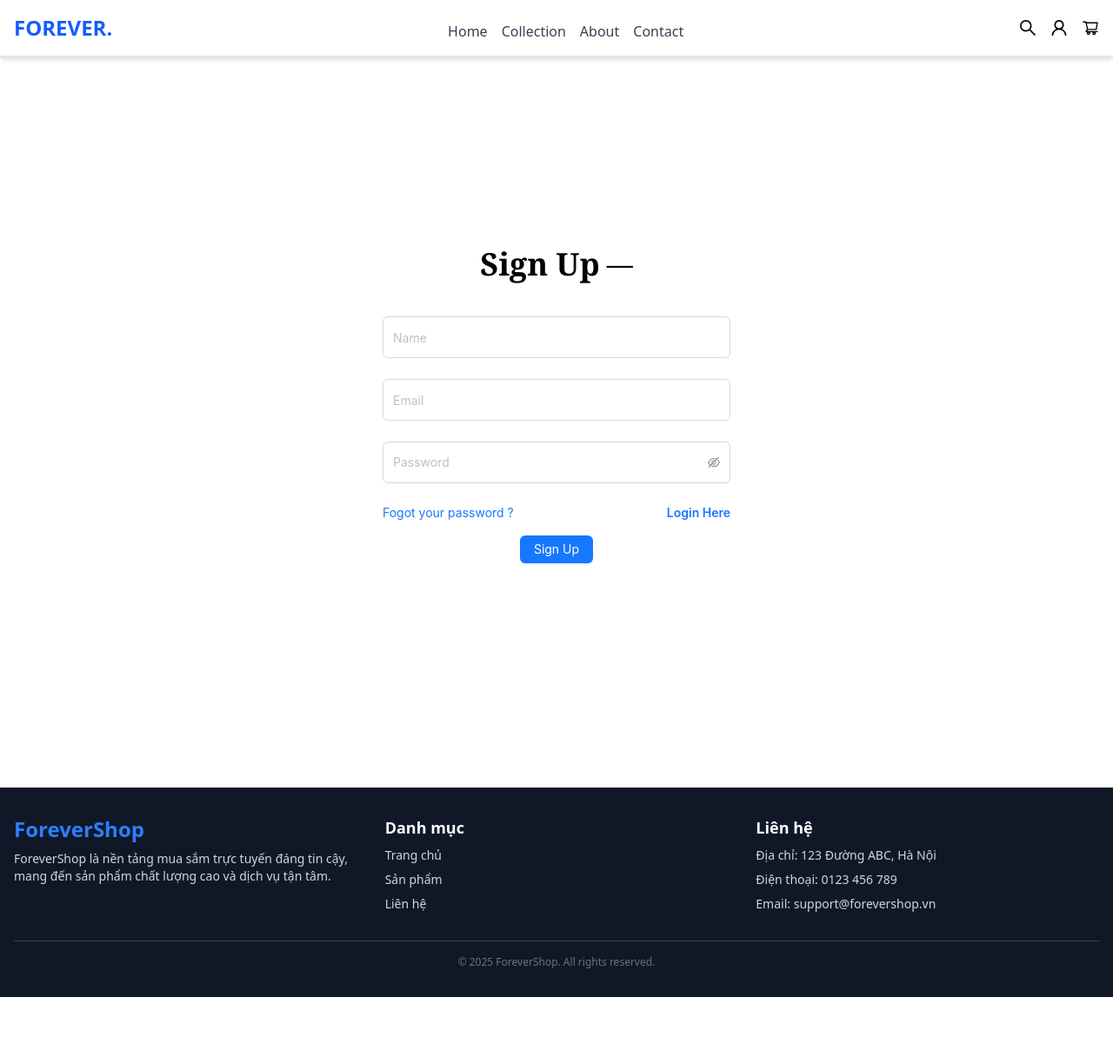
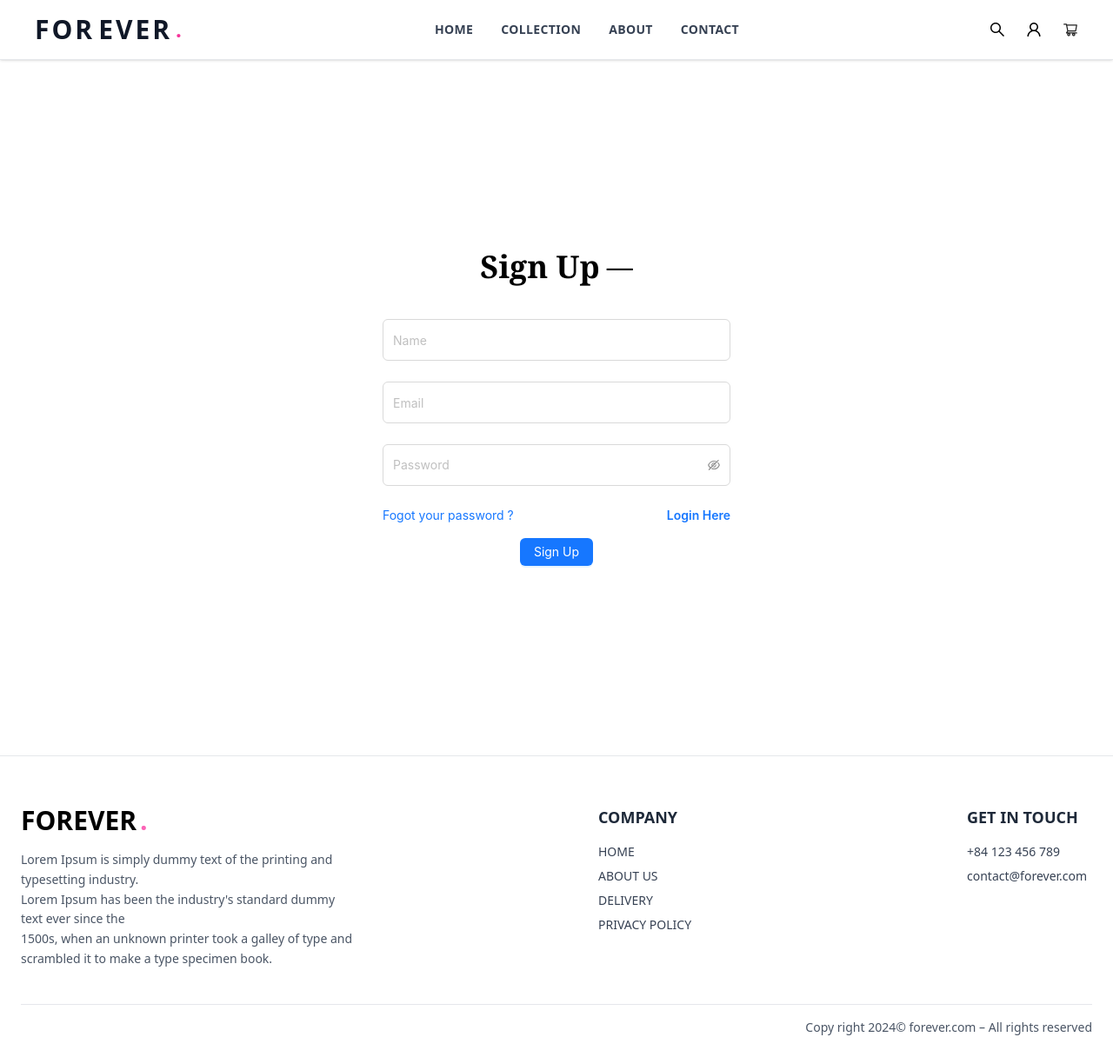
Before and after one commit to vanh1604/FE-base, a React (Vite) app: page /signup in a window 1280 px wide. Shown: the whole page at 87% size. Before the commit the page ends 1147 px from the top, so only its background shows below. Built offline with nearby package versions, Linux system fonts and the light colour scheme; the HTML template or start-up script is replaced by a standard one.

Commit message:
fetch: change some layout but i want you review for  me  layout collection !

```diff
--- a/package.json
+++ b/package.json
@@ -10,6 +10,7 @@
     "preview": "vite preview"
   },
   "dependencies": {
+    "@heroicons/react": "^2.2.0",
     "@tailwindcss/vite": "^4.1.11",
     "antd": "^5.26.6",
     "axios": "^1.10.0",
--- a/src/components/ProductItem.jsx
+++ b/src/components/ProductItem.jsx
@@ -1,4 +1,4 @@
-import { Image } from "antd";
+import { Button, Image } from "antd";
 import React from "react";
 const ProductItem = ({ item }) => {
     if (!item) return null;
@@ -28,12 +28,12 @@ const ProductItem = ({ item }) => {
                 {item.title}
             </h3>
             <p className="text-gray-600">${item.price}</p>
-            <button
+            <Button
                 className="w-full bg-black text-white py-1 rounded mt-2 hover:bg-gray-800 transition-colors"
                 style={{ marginTop: "auto" }}
             >
                 Add to cart
-            </button>
+            </Button>
         </div>
     );
 };
--- a/src/components/layout/Footer.jsx
+++ b/src/components/layout/Footer.jsx
@@ -2,49 +2,43 @@ import React from "react";
 
 const Footer = () => {
   return (
-    <footer className="bg-gray-900 text-white py-8 px-4 mt-10">
-      <div className="max-w-7xl mx-auto grid grid-cols-1 md:grid-cols-3 gap-8">
+    <footer className="bg-white text-gray-800 px-6 pt-14 pb-6 border-t border-gray-200">
+      <div className="max-w-7xl mx-auto grid grid-cols-1 md:grid-cols-3 gap-10">
+        {/* Cột logo + mô tả */}
         <div>
-          <h2 className="text-2xl font-bold text-blue-500">ForeverShop</h2>
-          <p className="mt-2 text-sm text-gray-300">
-            ForeverShop là nền tảng mua sắm trực tuyến đáng tin cậy, mang đến
-            sản phẩm chất lượng cao và dịch vụ tận tâm.
+          <h1 className="text-3xl font-bold text-black">
+            FOREVER
+            <span className="text-pink-400 ml-1">.</span>
+          </h1>
+          <p className="mt-4 text-sm leading-relaxed text-gray-600">
+            Lorem Ipsum is simply dummy text of the printing and typesetting industry.<br />
+            Lorem Ipsum has been the industry's standard dummy text ever since the <br />
+            1500s, when an unknown printer took a galley of type and scrambled it to make a type specimen book.
           </p>
         </div>
 
-        <div>
-          <h3 className="text-lg font-semibold mb-2">Danh mục</h3>
-          <ul className="space-y-2 text-sm text-gray-300">
-            <li>
-              <a href="/" className="hover:text-blue-400">
-                Trang chủ
-              </a>
-            </li>
-            <li>
-              <a href="/products" className="hover:text-blue-400">
-                Sản phẩm
-              </a>
-            </li>
-            <li>
-              <a href="/contact" className="hover:text-blue-400">
-                Liên hệ
-              </a>
-            </li>
+
+        <div className="space-y-4 gap-4 ml-60">
+          <h3 className="text-lg font-bold mb-4">COMPANY</h3>
+          <ul className="space-y-2 text-sm text-gray-700">
+            <li><a href="/" className="hover:underline">HOME</a></li>
+            <li><a href="/about" className="hover:underline">ABOUT US</a></li>
+            <li><a href="/delivery" className="hover:underline">DELIVERY</a></li>
+            <li><a href="/privacy" className="hover:underline">PRIVACY POLICY</a></li>
           </ul>
         </div>
 
-        <div>
-          <h3 className="text-lg font-semibold mb-2">Liên hệ</h3>
-          <ul className="space-y-2 text-sm text-gray-300">
-            <li>Địa chỉ: 123 Đường ABC, Hà Nội</li>
-            <li>Điện thoại: 0123 456 789</li>
-            <li>Email: support@forevershop.vn</li>
+        <div className="space-y-5 ml-60">
+          <h3 className="text-lg font-bold mb-4">GET IN TOUCH</h3>
+          <ul className="space-y-2 text-sm text-gray-700">
+            <li>+84 123 456 789</li>
+            <li>contact@forever.com</li>
           </ul>
         </div>
       </div>
 
-      <div className="mt-8 text-center text-xs text-gray-500 border-t border-gray-700 pt-4">
-        © 2025 ForeverShop. All rights reserved.
+      <div className="mt-10 border-t border-gray-200 pt-4 text-right text-sm text-gray-600 max-w-7xl mx-auto">
+        Copy right 2024© forever.com – All rights reserved
       </div>
     </footer>
   );
--- a/src/components/layout/Header.jsx
+++ b/src/components/layout/Header.jsx
@@ -1,88 +1,89 @@
-import { Link, useNavigate } from "react-router-dom";
+import { Link, useLocation, useNavigate } from "react-router-dom";
 import {
-  UserOutlined,
   ShoppingCartOutlined,
   SearchOutlined,
+  UserOutlined,
 } from "@ant-design/icons";
-import { Dropdown, message } from "antd";
+import { Badge, Dropdown, message } from "antd";
+
 export default function Header() {
   const navigate = useNavigate();
+  const location = useLocation();
 
-  const handleButtonClick = e => {
-    message.info('Click on left button.');
-
-  };
-  const handleMenuClick = e => {
-    localStorage.removeItem('user');
-    if (e.key === '3') {
-      navigate('/login');
+  const handleMenuClick = (e) => {
+    if (e.key === "3") {
+      localStorage.removeItem("user");
+      navigate("/login");
+      message.success("Đăng xuất thành công");
     }
   };
 
   const items = [
     {
-      label: 'Thông tin cá nhân',
-      key: '1',
+      label: "Thông tin cá nhân",
+      key: "1",
       icon: <UserOutlined />,
     },
     {
-      label: 'Đơn hàng của tôi',
-      key: '2',
+      label: "Đơn hàng của tôi",
+      key: "2",
       icon: <UserOutlined />,
     },
     {
-      label: 'Đăng xuất',
-      key: '3',
+      label: "Đăng xuất",
+      key: "3",
       icon: <UserOutlined />,
       danger: true,
-      Link: '/login',
     },
-  ]
+  ];
+
+  const navItems = [
+    { label: "HOME", path: "/" },
+    { label: "COLLECTION", path: "/collection" },
+    { label: "ABOUT", path: "/about" },
+    { label: "CONTACT", path: "/contact" },
+  ];
+
   return (
-    <header className="bg-white text-black flex border-b-2 border-gray-200 p-4 sticky top-0 shadow-md z-50 justify-between items-center">
-      <div className="text-2xl font-bold text-blue-600">
-        <Link to="/">FOREVER.</Link>
+    <header className="bg-white text-black px-10 py-4 shadow-sm border-b border-gray-200 flex justify-between items-center sticky top-0 z-50">
+      {/* Logo */}
+      <div className="text-3xl font-extrabold tracking-widest text-gray-900">
+        <Link to="/" className="flex items-center gap-1">
+          FOR<span className="text-gray-900">EVER</span>
+          <span className="text-pink-500 text-2xl">.</span>
+        </Link>
       </div>
 
-      <nav className="mt-2">
-        <ul className="flex space-x-4">
-          <li>
-            <Link to="/" className="text-gray-700 hover:text-blue-600">
-              Home
-            </Link>
-          </li>
-          <li>
-            <Link
-              to="/collection"
-              className="text-gray-700 hover:text-blue-600"
-            >
-              Collection
-            </Link>
-          </li>
-          <li>
-            <Link to="/about" className="text-gray-700 hover:text-blue-600">
-              About
-            </Link>
-          </li>
-          <li>
-            <Link to="/contact" className="text-gray-700 hover:text-blue-600">
-              Contact
-            </Link>
-          </li>
+      {/* Navigation menu */}
+      <nav>
+        <ul className="flex space-x-8 text-sm font-semibold tracking-wide">
+          {navItems.map((item) => (
+            <li key={item.path} className="relative">
+              <Link
+                to={item.path}
+                className={`${location.pathname === item.path
+                    ? "text-gray-900 underline underline-offset-4"
+                    : "text-gray-700 hover:text-gray-900 hover:underline underline-offset-4"
+                  }`}
+              >
+                {item.label}
+              </Link>
+            </li>
+          ))}
         </ul>
-
       </nav>
 
-      <div className="flex items-center space-x-4">
-        <SearchOutlined className="text-xl text-gray-700 cursor-pointer hover:text-blue-600" />
-        <Dropdown menu={{ items, onClick: handleMenuClick }} trigger={['click']}>
-          <UserOutlined
-            className="text-xl text-gray-700 cursor-pointer hover:text-blue-600"
-            onClick={handleButtonClick}
-          />
+      {/* Icons */}
+      <div className="flex items-center space-x-6">
+        <SearchOutlined className="text-lg text-gray-700 hover:text-black cursor-pointer" />
+
+        <Dropdown menu={{ items, onClick: handleMenuClick }} trigger={["click"]}>
+          <UserOutlined className="text-lg text-gray-700 hover:text-black cursor-pointer" />
         </Dropdown>
 
-        <ShoppingCartOutlined className="text-xl text-gray-700 cursor-pointer hover:text-blue-600" />
+        <Badge count={0} size="small" offset={[-2, 5]}>
+          <ShoppingCartOutlined className="text-lg text-gray-700 hover:text-black cursor-pointer" />
+        </Badge>
       </div>
     </header>
   );
--- a/src/pages/Collection.jsx
+++ b/src/pages/Collection.jsx
@@ -2,16 +2,17 @@ import React, { useState, useEffect, useMemo } from "react";
 import ProductItem from "../components/ProductItem";
 import axios from "axios";
 import { Checkbox, Input } from "antd";
+
 const Collection = () => {
-  const [searchTerm, setSearchTerm] = useState("");
   const [products, setProducts] = useState([]);
   const [selectedCategories, setSelectedCategories] = useState([]);
 
   useEffect(() => {
     const fetchProducts = async () => {
       try {
-        const response = await axios.get("https://687ecf16efe65e520087a4c2.mockapi.io/product")
-        console.log("Fetched data:", response.data);
+        const response = await axios.get(
+          "https://687ecf16efe65e520087a4c2.mockapi.io/product"
+        );
         setProducts(response.data);
       } catch (error) {
         console.error("Error fetching products:", error);
@@ -19,7 +20,6 @@ const Collection = () => {
     };
     fetchProducts();
   }, []);
-
 
   const handleCategoryChange = ({ value, checked }) => {
     if (checked) {
@@ -33,44 +33,50 @@ const Collection = () => {
 
   const filteredProducts = useMemo(() => {
     return products.filter((item) => {
-      const matchSearch =
-        typeof item.title === "string" &&
-        item.title.toLowerCase().includes(searchTerm.toLowerCase());
+      const matchCategory =
+        selectedCategories.length === 0 ||
+        selectedCategories.includes(item.category);
 
-      const matchCategory =
-        selectedCategories.length === 0 || selectedCategories.includes(item.category);
+      return matchCategory;
+    });
+  }, [products, selectedCategories]);
 
-      return matchSearch && matchCategory;
-    });
-  }, [products, searchTerm, selectedCategories]);
   return (
     <div className="px-6 py-8">
-      <div className="flex flex-col items-center justify-center my-8">
-        <h2 className="text-4xl font-serif font-bold text-center mb-10 flex items-center justify-center gap-2">
-          <span>COLLECTION</span>
-          <span className="text-3xl">—</span>
+
+      <div className="flex flex-col md:flex-row items-center justify-between my-8">
+        <h2 className="text-3xl md:text-4xl font-light text-gray-600 mb-4 md:mb-0">
+          ALL
+          <span className="font-bold text-gray-800 ml-2">COLLECTIONS</span>
+          <span className="inline-block w-16 h-[2px] bg-gray-700 ml-3 align-middle"></span>
         </h2>
-        <div className="text-center mb-4">
-          <Input
-            type="text"
-            placeholder="Search products..."
-            value={searchTerm}
-            onChange={(e) => setSearchTerm(e.target.value)}
-            className="border border-gray-300 rounded-lg px-4 py-2 mb-8 w-full max-w-md mx-auto"
-          />
-        </div>
+
+        {/* Sort Dropdown */}
+        <select className="border px-3 py-1 rounded text-sm">
+          <option value="relevance">Sort by: Relevance</option>
+          <option value="priceLow">Price: Low to High</option>
+          <option value="priceHigh">Price: High to Low</option>
+        </select>
       </div>
+
+
       <div className="flex flex-col md:flex-row gap-8">
-        {/* FILTER COLUMN */}
-        <aside className="md:w-1/4 w-full border rounded-lg p-5 shadow-md bg-white sticky top-20 h-fit">
+
+        <aside className="md:w-1/4 w-full border rounded-lg p-5 shadow-sm bg-white sticky top-20 h-fit">
+
           <div className="mb-6">
-            <h2 className="font-semibold text-lg mb-3">Categories</h2>
+            <h2 className="font-semibold text-lg mb-3">CATEGORIES</h2>
             <div className="space-y-2">
               {uniqueCategories.map((cat) => (
                 <div key={cat} className="flex items-center gap-2">
                   <Checkbox
                     checked={selectedCategories.includes(cat)}
-                    onChange={(e) => handleCategoryChange({ value: cat, checked: e.target.checked })}
+                    onChange={(e) =>
+                      handleCategoryChange({
+                        value: cat,
+                        checked: e.target.checked,
+                      })
+                    }
                   >
                     <span className="text-sm text-gray-700">{cat}</span>
                   </Checkbox>
@@ -80,16 +86,16 @@ const Collection = () => {
           </div>
 
           <div className="mb-6">
-            <h2 className="font-semibold text-lg mb-3">Price</h2>
+            <h2 className="font-semibold text-lg mb-3">PRICE</h2>
             <div className="flex items-center gap-2">
-              <input
+              <Input
                 type="number"
                 placeholder="Min"
                 className="w-full border rounded px-2 py-1 text-sm"
                 disabled
               />
               <span>-</span>
-              <input
+              <Input
                 type="number"
                 placeholder="Max"
                 className="w-full border rounded px-2 py-1 text-sm"
@@ -99,9 +105,8 @@ const Collection = () => {
           </div>
         </aside>
 
-        {/* PRODUCTS */}
         <main className="md:w-3/4 w-full">
-          <div className="grid grid-cols-1 sm:grid-cols-2 lg:grid-cols-3 xl:grid-cols-4 gap-6">
+          <div className="grid grid-cols-2 sm:grid-cols-3 md:grid-cols-4 xl:grid-cols-5 gap-6">
             {filteredProducts.map((item) => (
               <ProductItem key={item.id} item={item} />
             ))}
--- a/src/pages/Home.jsx
+++ b/src/pages/Home.jsx
@@ -42,8 +42,8 @@ const Home = () => {
         <span className="hidden sm:block flex-1 border-t border-gray-400 ml-4"></span>
       </div>
 
-      <p className="text-center text-lg text-gray-600 max-w-3xl mx-auto">
-        Lorem ipsum dolor sit amet consectetur adipisicing elit...
+      <p className="text-center text-base text-gray-600 max-w-3xl mx-auto">
+        Lorem ipsum dolor sit amet consectetur adipisicing elit. Rerum non, beatae, ipsam fugiat ut aliquam doloribus laudantium ducimus voluptates doloremque qui nulla, facilis quia velit ipsum minus omnis laborum quasi.
       </p>
 
       <div className="grid grid-cols-1 sm:grid-cols-2 md:grid-cols-3 lg:grid-cols-5 gap-6 mt-18">
```
Also changed, not shown: src/components/BestSeller.jsx (+22 -27 lines), src/components/FashionBanner.jsx (+4 -3 lines), src/components/Service.jsx (+17 -80 lines), 1 other file (tests, documents, lock files or other folders).
